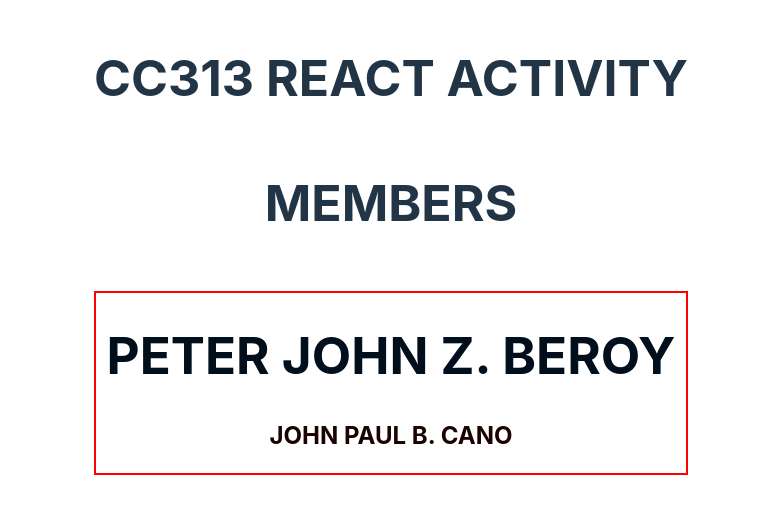
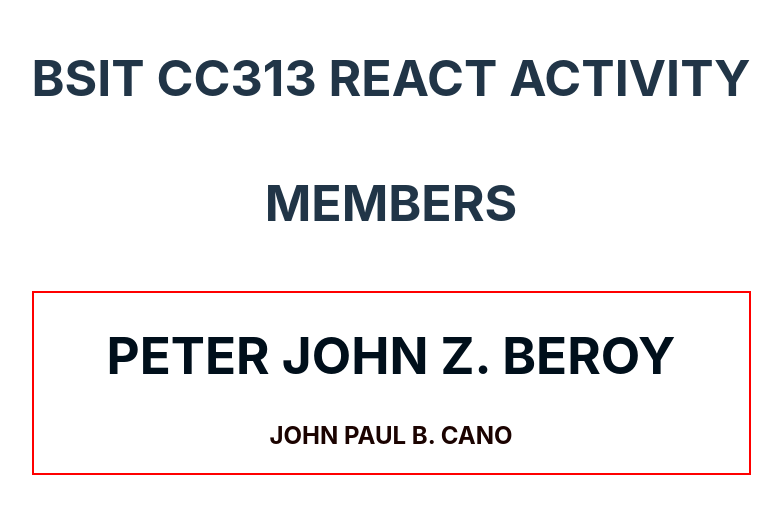
Before and after one commit to pj301/Beroy-react, a React (Vite) app: page / in a window 1280 px wide. Shown: the part 167-680 px from the top of the page, without its empty margins (249-1031 px from the left). Built offline with nearby package versions, Linux system fonts and the light colour scheme.

Commit message:
Employee Record Update 07/17/2024

```diff
--- a/src/App.jsx
+++ b/src/App.jsx
@@ -7,7 +7,7 @@ function App() {
 
   return (
     <div className="App">
-      <p>CC313 REACT ACTIVITY</p>
+      <p>BSIT CC313 REACT ACTIVITY</p>
       <p>MEMBERS</p>
       <div className="box">
         <h1>PETER JOHN Z. BEROY</h1>
```
